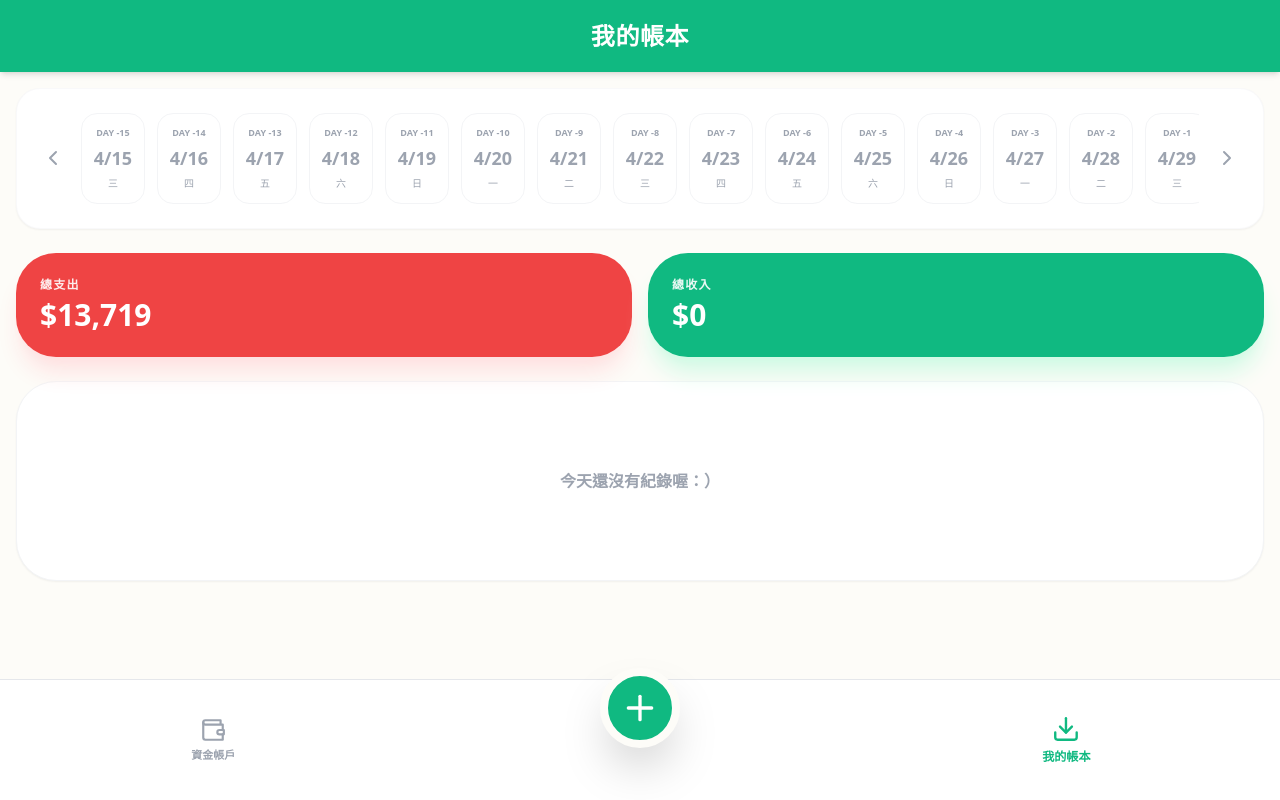
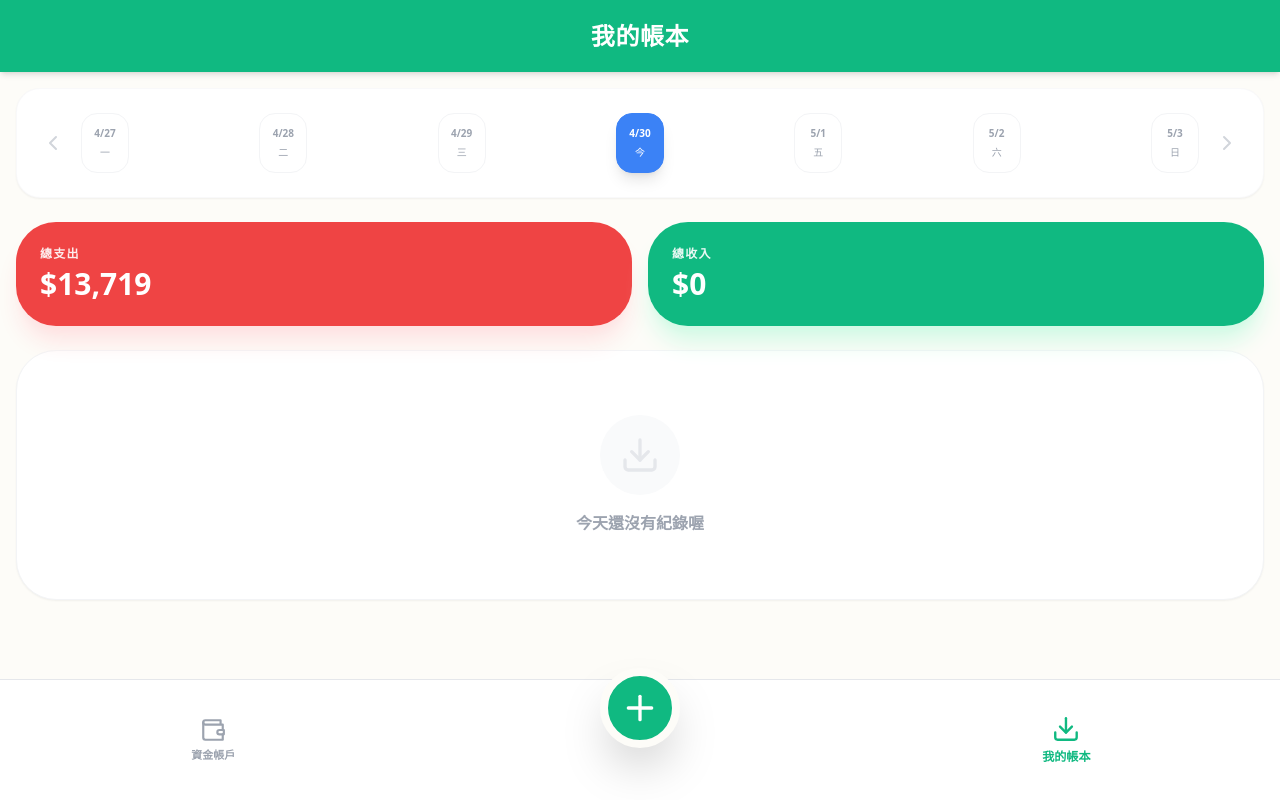
Before and after one commit to nattoisemobileai-max/mymoney, a React (Create React App) app: page / in a window 1280 px wide. Built offline with nearby package versions, Linux system fonts and the light colour scheme.

Commit message:
Update App.js

```diff
--- a/src/App.js
+++ b/src/App.js
@@ -1,48 +1,39 @@
-import React, { useState, useEffect, useRef } from 'react';
+import React, { useState, useRef } from 'react';
 import { Download, Wallet, Home, Plus, X, ChevronLeft, ChevronRight, MapPin, Camera } from 'lucide-react';
 
 const App = () => {
   // --- 狀態管理 ---
   const [activeTab, setActiveTab] = useState('home');
   const [showInputPage, setShowInputPage] = useState(false);
-  const [selectedDayIndex, setSelectedDayIndex] = useState(15);
 
-  const themeColor = 'bg-emerald-500'; // 預設主題色
-
-  const scrollRef = useRef(null);
-
-  // --- 生成日期數據 (前15天到後15天) ---
-  const generateDates = () => {
+  // 生成以今天為中心的 7 天日期
+  const generateCurrentWeek = () => {
     const dates = [];
-    for (let i = -15; i <= 15; i++) {
+    for (let i = -3; i <= 3; i++) {
       const d = new Date();
       d.setDate(d.getDate() + i);
       dates.push({
         displayDate: `${d.getMonth() + 1}/${d.getDate()}`,
         week: ['日', '一', '二', '三', '四', '五', '六'][d.getDay()],
+        isToday: i === 0
       });
     }
     return dates;
   };
-  const [dateRange] = useState(generateDates());
 
-  // --- 輸入頁面狀態 ---
+  const [dateRange] = useState(generateCurrentWeek());
+  const [selectedDayIndex, setSelectedDayIndex] = useState(3); // 預設選中中間的「今天」
+
+  const themeColor = 'bg-emerald-500';
+
   const [formData, setFormData] = useState({
     currency: 'KRW',
-    amount: '',
     payment: '現金',
     location: '',
-    category: '飲食',
-    note: ''
   });
 
-  const handleDateScroll = (direction) => {
-    const newIndex = direction === 'left' ? Math.max(0, selectedDayIndex - 1) : Math.min(dateRange.length - 1, selectedDayIndex + 1);
-    setSelectedDayIndex(newIndex);
-  };
-
   return (
-    <div className="min-h-screen bg-[#FDFCF8] text-gray-900 pb-32 font-sans select-none overflow-x-hidden">
+    <div className="min-h-screen bg-[#FDFCF8] text-gray-900 pb-32 font-sans select-none">
 
       {/* 頂部 Header */}
       <div className={`${themeColor} text-white p-5 sticky top-0 z-50 shadow-md flex justify-center items-center`}>
@@ -52,66 +43,60 @@ const App = () => {
       <main className="p-4 space-y-6">
         {activeTab === 'home' && (
           <>
-            {/* 帶箭頭的日曆選擇器 */}
+            {/* 簡潔日曆 - 移除標題與地點 */}
             <div className="bg-white rounded-3xl p-4 shadow-sm border border-gray-100/50 flex items-center gap-2">
-              <button onClick={() => handleDateScroll('left')} className="p-2 text-gray-400 active:bg-gray-100 rounded-full">
-                <ChevronLeft size={24} />
-              </button>
+              <button className="p-2 text-gray-300"><ChevronLeft size={24} /></button>
 
-              <div className="flex-1 flex gap-3 overflow-x-auto no-scrollbar py-2" ref={scrollRef}>
+              <div className="flex-1 flex justify-between py-2">
                 {dateRange.map((item, idx) => (
                   <button
                     key={idx}
                     onClick={() => setSelectedDayIndex(idx)}
-                    className={`flex-shrink-0 w-16 py-3 rounded-2xl border transition-all flex flex-col items-center justify-center ${
+                    className={`flex-shrink-0 w-12 py-3 rounded-2xl border transition-all flex flex-col items-center justify-center ${
                       selectedDayIndex === idx
                       ? 'bg-blue-500 text-white border-blue-500 shadow-lg'
                       : 'bg-white text-gray-400 border-gray-100'
                     }`}
                   >
-                    <span className="text-[9px] font-bold uppercase mb-1">DAY {idx - 14 > 0 ? idx - 14 : idx - 15}</span>
-                    <span className="text-lg font-black">{item.displayDate}</span>
-                    <span className="text-[10px] font-medium mt-1">{item.week}</span>
+                    <span className="text-[10px] font-black">{item.displayDate}</span>
+                    <span className="text-[10px] font-medium mt-1">{item.isToday ? '今' : item.week}</span>
                   </button>
                 ))}
               </div>
 
-              <button onClick={() => handleDateScroll('right')} className="p-2 text-gray-400 active:bg-gray-100 rounded-full">
-                <ChevronRight size={24} />
-              </button>
+              <button className="p-2 text-gray-300"><ChevronRight size={24} /></button>
             </div>
 
             {/* 收支摘要 */}
             <div className="grid grid-cols-2 gap-4">
               <div className="bg-red-500 p-6 rounded-[2.5rem] text-white shadow-xl shadow-red-100">
-                <div className="text-xs font-bold opacity-90 mb-1 tracking-widest uppercase">總支出</div>
+                <div className="text-xs font-bold opacity-90 mb-1 tracking-widest">總支出</div>
                 <div className="text-3xl font-black">$13,719</div>
               </div>
               <div className={`${themeColor} p-6 rounded-[2.5rem] text-white shadow-xl shadow-emerald-100`}>
-                <div className="text-xs font-bold opacity-90 mb-1 tracking-widest uppercase">總收入</div>
+                <div className="text-xs font-bold opacity-90 mb-1 tracking-widest">總收入</div>
                 <div className="text-3xl font-black">$0</div>
               </div>
             </div>
 
-            {/* 移除了原本的一語記帳與拍照記存功能塊 */}
-            <div className="bg-white p-8 rounded-[2.5rem] border border-gray-100 shadow-sm flex flex-col items-center justify-center min-h-[200px]">
-                <p className="text-gray-400 font-bold">今天還沒有紀錄喔：）</p>
+            {/* 列表佔位 */}
+            <div className="bg-white p-10 rounded-[2.5rem] border border-gray-100 shadow-sm flex flex-col items-center justify-center min-h-[250px]">
+                <div className="w-20 h-20 bg-gray-50 rounded-full flex items-center justify-center mb-4">
+                    <Download className="text-gray-200" size={40} />
+                </div>
+                <p className="text-gray-400 font-bold">今天還沒有紀錄喔</p>
             </div>
           </>
         )}
-
-        {activeTab === 'wallet' && (
-            <div className="p-4 text-center text-gray-400 font-bold">資金帳戶內容建設中...</div>
-        )}
       </main>
 
-      {/* 輸入頁面 */}
+      {/* 輸入頁面 (參照 image_68bd78.png) */}
       {showInputPage && (
         <div className="fixed inset-0 bg-[#FDFCF8] z-[70] flex flex-col overflow-y-auto">
           <div className={`${themeColor} p-6 text-white flex justify-between items-center sticky top-0 shadow-md`}>
             <button onClick={() => setShowInputPage(false)}><X size={32} /></button>
             <span className="text-xl font-black">新增紀錄</span>
-            <button className="bg-white text-emerald-600 px-8 py-2 rounded-full font-black shadow-sm">儲存</button>
+            <button className="bg-white text-emerald-600 px-8 py-2 rounded-full font-black">儲存</button>
           </div>
 
           <div className="p-6 space-y-8 pb-20">
@@ -131,7 +116,7 @@ const App = () => {
               </div>
               <div className="w-1/3">
                 <label className="text-sm font-bold text-gray-400 mb-3 block">約合台幣</label>
-                <div className="w-full bg-[#F5F5F0] p-6 rounded-2xl text-2xl font-black text-gray-400">0</div>
+                <div className="w-full bg-[#F5F5F0] p-6 rounded-2xl text-2xl font-black text-gray-400 flex items-center justify-center">0</div>
               </div>
             </section>
 
@@ -157,7 +142,7 @@ const App = () => {
                 <label className="text-sm font-bold text-red-500 mb-3 block">* 消費項目</label>
                 <input type="text" placeholder="例如：午餐" className="w-full bg-[#F0F5E8] p-5 rounded-2xl font-bold border-none outline-none" />
               </div>
-              <button className="bg-white border-2 border-emerald-100 p-5 rounded-2xl text-emerald-500 active:scale-90 transition-transform">
+              <button className="bg-white border-2 border-emerald-100 p-5 rounded-2xl text-emerald-500">
                 <Camera size={28} />
               </button>
             </section>
@@ -165,10 +150,10 @@ const App = () => {
         </div>
       )}
 
-      {/* 底部導航 - 已移除系統設定 */}
-      <nav className="fixed bottom-0 left-0 right-0 bg-white/90 backdrop-blur-md border-t flex justify-around items-center py-5 z-40">
+      {/* 底部導航 */}
+      <nav className="fixed bottom-0 left-0 right-0 bg-white/95 backdrop-blur-md border-t flex justify-around items-center py-5 z-40">
         <button onClick={() => setActiveTab('wallet')} className={`flex flex-col items-center w-1/3 ${activeTab === 'wallet' ? 'text-emerald-500 scale-110' : 'text-gray-400'}`}>
-            <Wallet size={26}/><span className="text-[11px] mt-1 font-black">資金帳戶</span>
+            <Wallet size={26}/><span className="text-[11px] mt-1 font-bold">資金帳戶</span>
         </button>
 
         <div className="relative -top-8 w-1/3 flex justify-center">
@@ -178,7 +163,7 @@ const App = () => {
         </div>
 
         <button onClick={() => setActiveTab('home')} className={`flex flex-col items-center w-1/3 ${activeTab === 'home' ? 'text-emerald-500 scale-110' : 'text-gray-400'}`}>
-            <Download size={26}/><span className="text-[11px] mt-1 font-black">我的帳本</span>
+            <Download size={26}/><span className="text-[11px] mt-1 font-bold">我的帳本</span>
         </button>
       </nav>
     </div>
```
